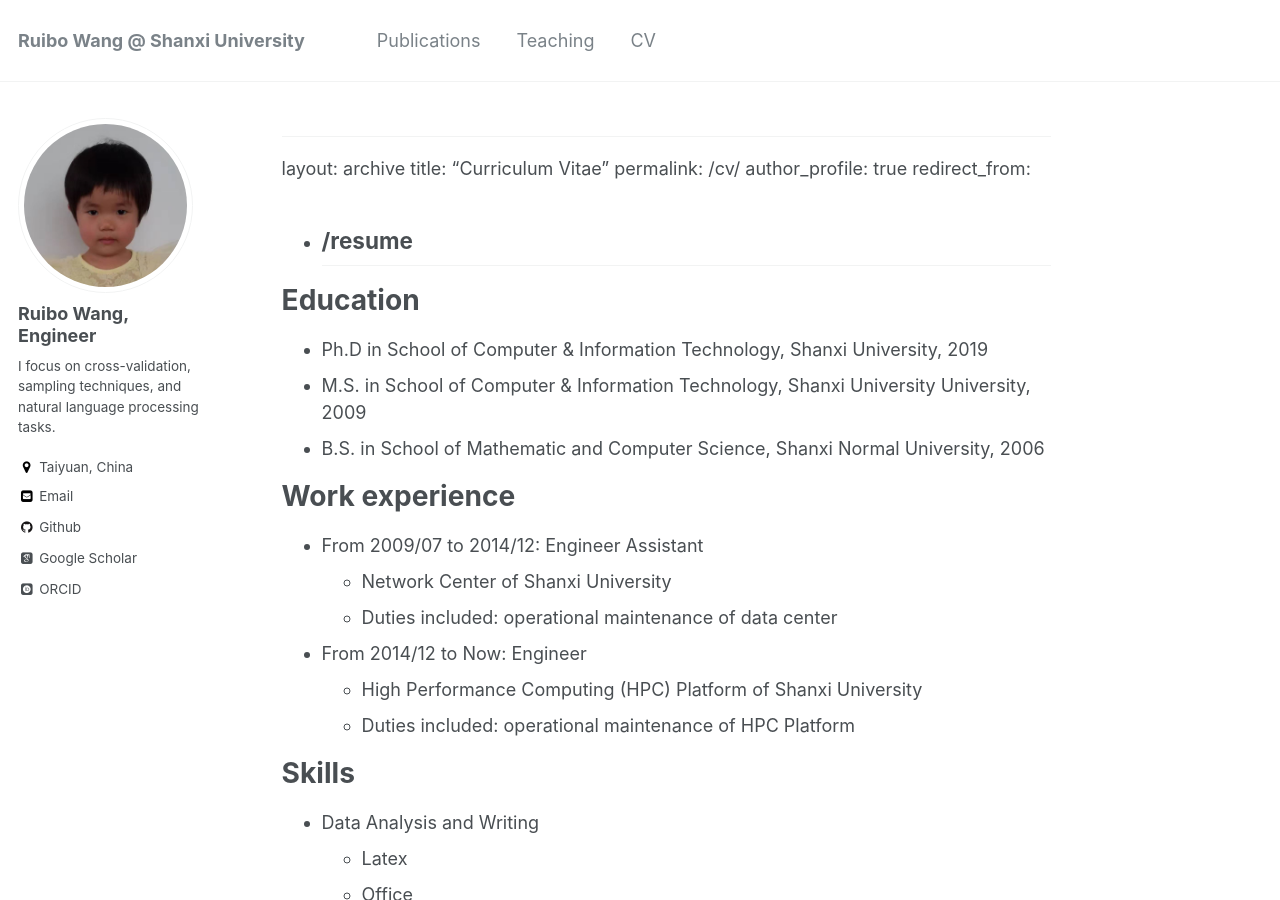
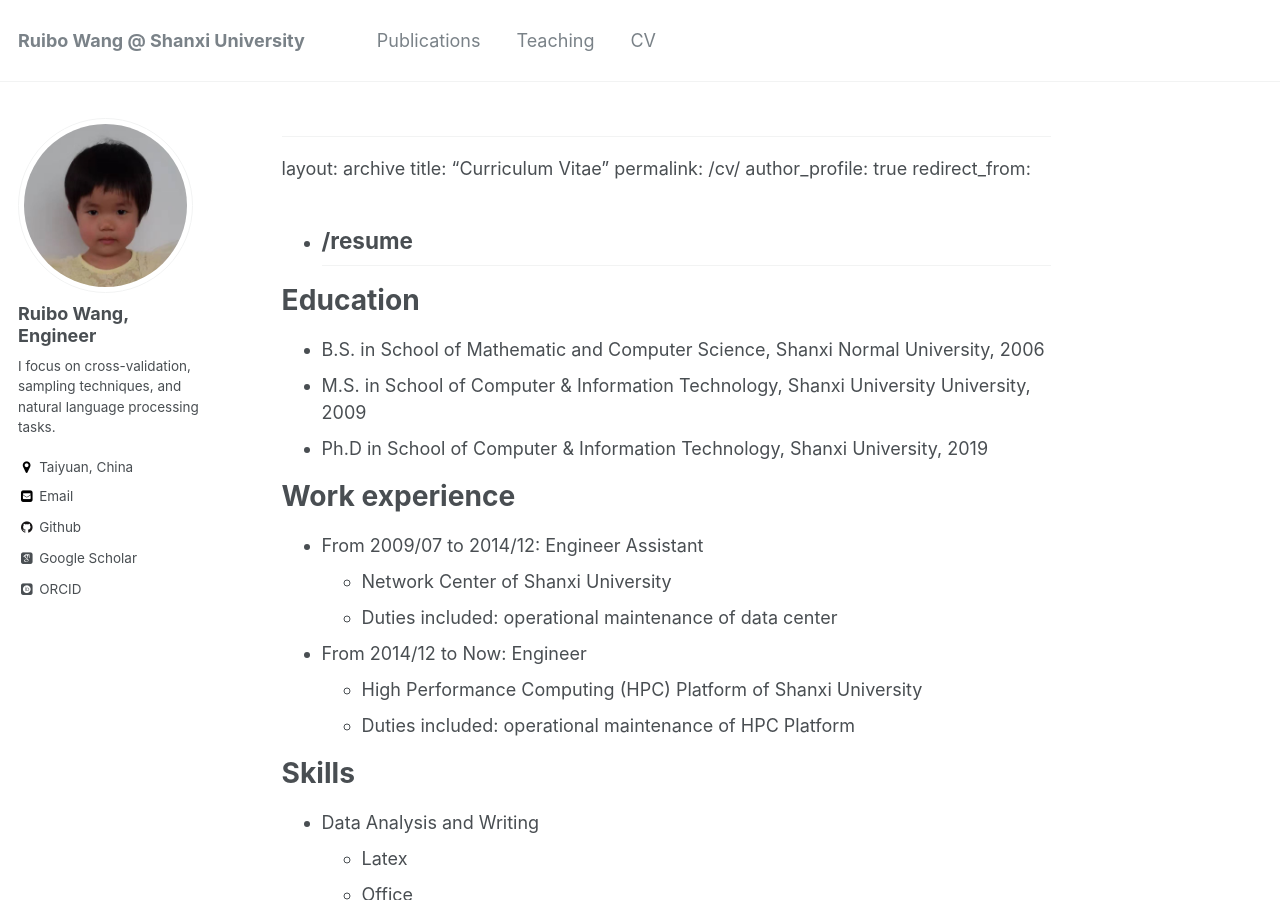
Before and after one commit to RamboWANG/RamboWANG.github.io, a Jekyll site: the page built from _pages/cv.md, in a window 1280 px wide and 900 px high. Built offline with Jekyll 4.4.1, drawn with Linux system fonts in a browser that asks for light colours; some web fonts are replaced; our own code applies the rules of GitHub Pages for plain Markdown files; formulas are drawn with MathJax 3.

Commit message:
Update cv.md

```diff
--- a/_pages/cv.md
+++ b/_pages/cv.md
@@ -11,9 +11,9 @@ redirect_from:
 
 Education
 ======
+* B.S. in School of Mathematic and Computer Science, Shanxi Normal University, 2006
+* M.S. in School of Computer & Information Technology, Shanxi University University, 2009
 * Ph.D in School of Computer & Information Technology, Shanxi University, 2019
-* M.S. in School of Computer & Information Technology, Shanxi University University, 2009
-* B.S. in School of Mathematic and Computer Science, Shanxi Normal University, 2006
 
 Work experience
 ======
```
